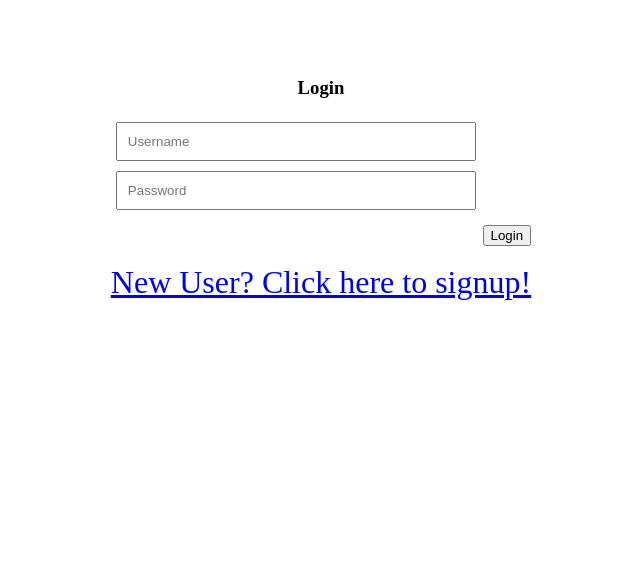
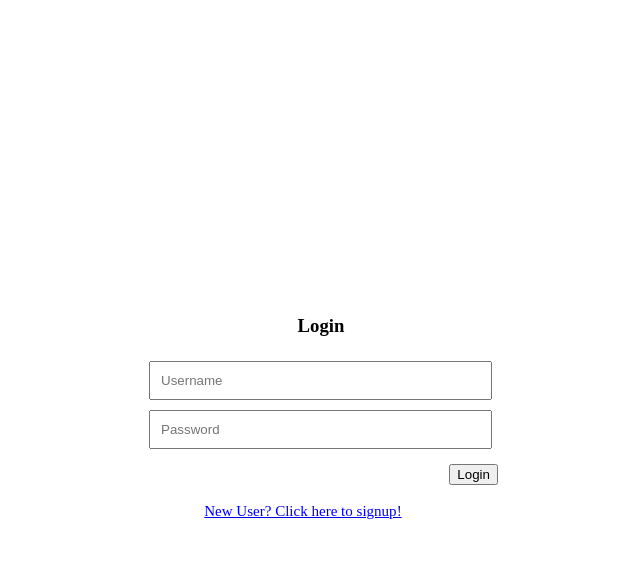
Before and after one commit to DantaeFlowers/memespace, a plain HTML site: page client/login_page/login.html in a window 1280 px wide. Shown: the whole page, without its empty margins (319-959 px from the left). Drawn offline with nearby package versions, Linux system fonts and the light colour scheme.

Commit message:
changed css to be true center and relattive link size

```diff
--- a/client/login_page/login.css
+++ b/client/login_page/login.css
@@ -1,16 +1,22 @@
+html, body {
+    height: 100%;
+}
+
 body {
     display: flex;
     justify-content: center;
 }
 .login {
+    margin: auto;
     padding: 50px;
     display: flex;
     flex-flow: column;
+    width: 28%;
 }
 .input {
     padding: 10px;
     margin: 5px;
-    width: 80%;
+    width: 90%;
 }
 #login_header {
     display: flex;
@@ -23,6 +29,6 @@ body {
     float: right;
 }
 #register_link {
-    float: right;
-    font-size: 4vh;
+    padding-left: 17%;
+    font-size: 94%;
 }
```
